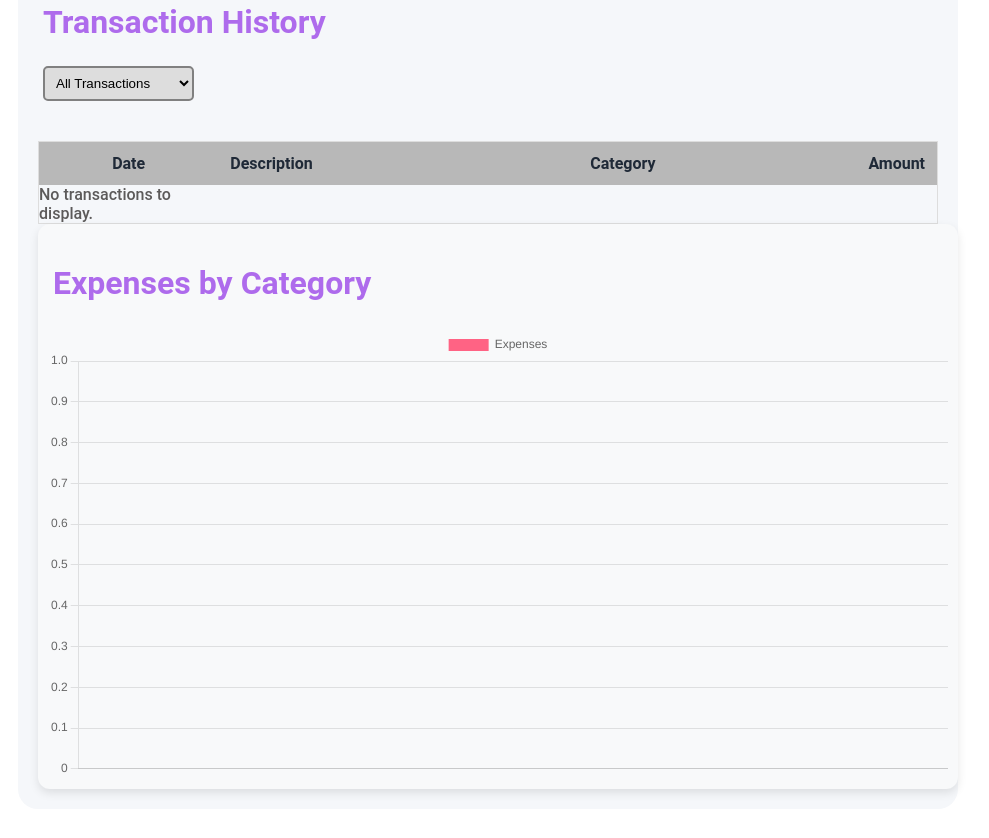
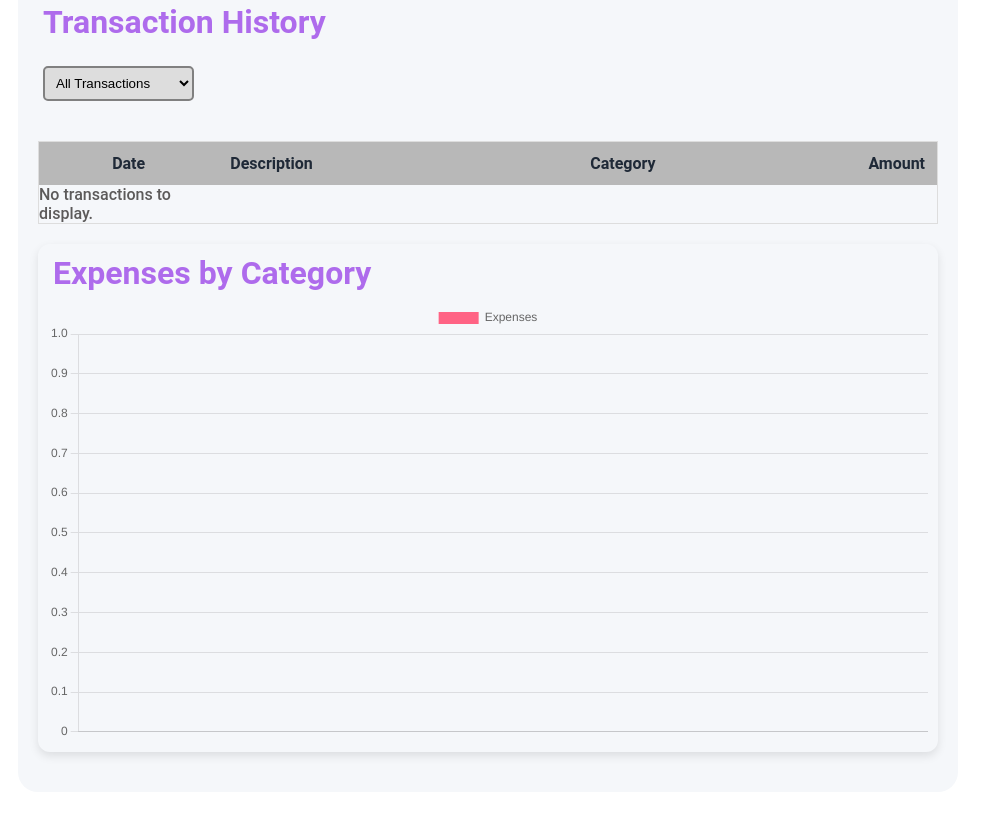
Before and after one commit to ayushcode12/personal-finance-tracker, a plain HTML site: page index.html in a window 1280 px wide. Shown: the part 784-1622 px from the top of the page, without its empty margins (152-1141 px from the left). Drawn offline with nearby package versions, Linux system fonts and the light colour scheme; a web font is replaced by a local one.

Commit message:
Fix: added horizontal scroll for chart labels and adjusted container width

```diff
--- a/chart.css
+++ b/chart.css
@@ -1,16 +1,21 @@
 .chart-container{
   width: 100%;
-  max-width: 900px;
-  margin: auto;
-  background: #f8f9fa;
+  max-width: 880px;
+  margin: 20px;
+  margin-left: 0;
   padding: 10px;
   border-radius: 12px;
   box-shadow: 0 4px 10px rgba(0,0,0,0.1);
   overflow-x: auto;
 }
 
+.chart-container canvas {
+  min-width: 500px;
+}
+
 .chart-heading{
-  margin-top: 30px;
+  margin: 0;
   margin-left: 5px;
+  margin-bottom: 10px;
   color: rgb(174, 107, 236);;
 }
--- a/script.js
+++ b/script.js
@@ -259,6 +259,18 @@ function renderChart() {
           '#00BCD4'
         ]
       }]
+    },
+    options: {
+      responsive: true,
+      scales: {
+        x: {
+          ticks: {
+            autoSkip: false,
+            maxRotation: 0,
+            minRotation: 0
+          }
+        }
+      }
     }
   });
 }
```
